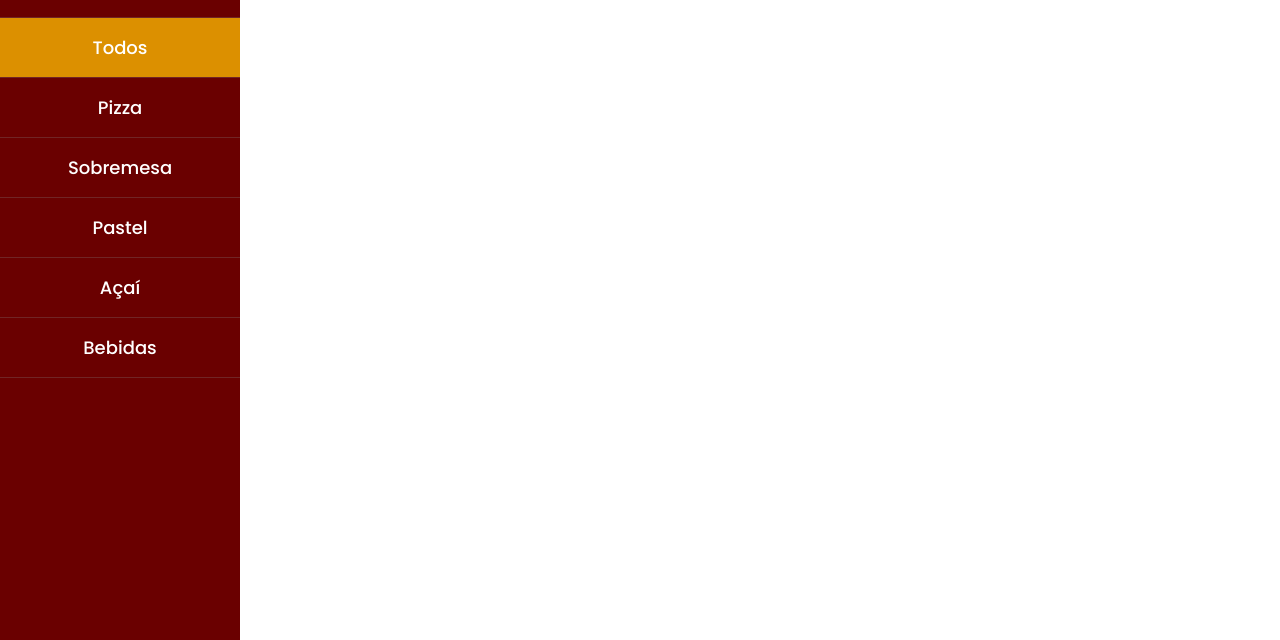
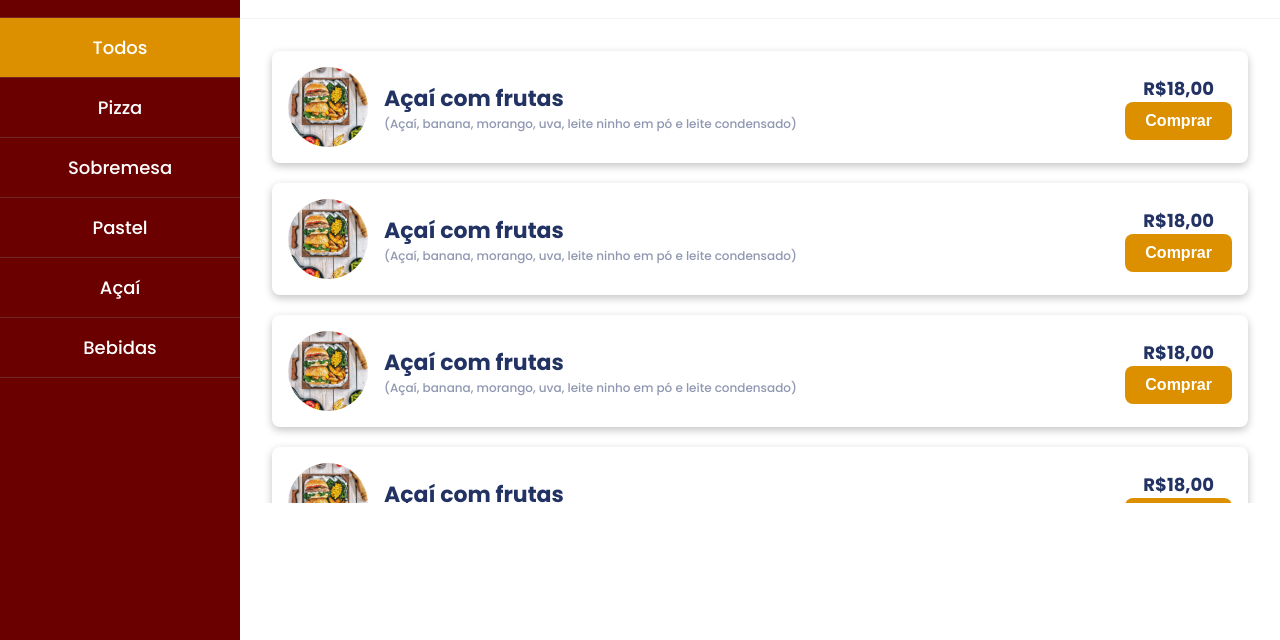
Before and after one commit to rodolfosouzamenezes/tegrafood, a plain HTML site: page front-end/index.html in a window 1280 px wide. Shown: the part 160-800 px from the top of the page. Drawn offline with Linux system fonts and the light colour scheme.

Commit message:
feat(product): product list

```diff
--- a/front-end/index.html
+++ b/front-end/index.html
@@ -73,6 +73,62 @@
           </ul>
         </div>
         <div class="products__container">
+          <div class="product">
+            <div class="product__infos">
+              <img src="./src/assets/auth-image.webp" alt="">
+              <div class="product__description">
+                <h2 class="title">Açaí com frutas</h2>
+                <p class="description">(Açaí, banana, morango, uva, leite ninho em pó e leite condensado)</p>
+              </div>
+            </div>
+
+            <div class="product__cta">
+              <p>R$18,00</p>
+              <button class="btn btn__primary">Comprar</button>
+            </div>
+          </div>
+          <div class="product">
+            <div class="product__infos">
+              <img src="./src/assets/auth-image.webp" alt="">
+              <div class="product__description">
+                <h2 class="title">Açaí com frutas</h2>
+                <p class="description">(Açaí, banana, morango, uva, leite ninho em pó e leite condensado)</p>
+              </div>
+            </div>
+
+            <div class="product__cta">
+              <p>R$18,00</p>
+              <button class="btn btn__primary">Comprar</button>
+            </div>
+          </div>
+          <div class="product">
+            <div class="product__infos">
+              <img src="./src/assets/auth-image.webp" alt="">
+              <div class="product__description">
+                <h2 class="title">Açaí com frutas</h2>
+                <p class="description">(Açaí, banana, morango, uva, leite ninho em pó e leite condensado)</p>
+              </div>
+            </div>
+
+            <div class="product__cta">
+              <p>R$18,00</p>
+              <button class="btn btn__primary">Comprar</button>
+            </div>
+          </div>
+          <div class="product">
+            <div class="product__infos">
+              <img src="./src/assets/auth-image.webp" alt="">
+              <div class="product__description">
+                <h2 class="title">Açaí com frutas</h2>
+                <p class="description">(Açaí, banana, morango, uva, leite ninho em pó e leite condensado)</p>
+              </div>
+            </div>
+
+            <div class="product__cta">
+              <p>R$18,00</p>
+              <button class="btn btn__primary">Comprar</button>
+            </div>
+          </div>
 
         </div>
       </section>
--- a/front-end/src/styles/index.css
+++ b/front-end/src/styles/index.css
@@ -103,6 +103,7 @@
   justify-content: space-between;
   align-items: center;
   padding: 32px;
+  border-bottom: 1px solid #F4F4F4;
 }
 
 .content__top > h1 > span {
@@ -127,3 +128,58 @@
 .filter__item:hover {
   background: #F0F0F0;
 }
+
+.products__container {
+  padding: 32px;
+  overflow-x: hidden;
+  overflow-y: auto;
+  height: 420px;
+}
+
+.product {
+  display: flex;
+  justify-content: space-between;
+  align-items: center;
+  width: 100%;
+  margin-bottom: 20px;
+  box-shadow: rgba(0, 0, 0, 0.24) 0px 3px 8px;
+  border-radius: 8px;
+  transition: ease-in .1s transform;
+}
+
+.product:hover {
+  transform: scale(1.004);
+}
+
+.product__infos {
+  display: flex;
+  align-items: center;
+  margin: 16px;
+}
+
+.product__infos img {
+  width: 80px;
+  height: 80px;
+  margin-right: 16px;
+  border-radius: 50%;
+  overflow: hidden;
+  object-fit: cover;
+}
+
+.product__cta {
+  display: flex;
+  flex-direction: column;
+  align-items: center;
+  justify-content: space-between;
+  height: 100%;
+  margin-right: 16px;
+}
+
+.product__cta > p {
+  font-weight: bold;
+  font-size: 18px;
+}
+
+.product__cta .btn {
+  padding: 10px 20px;
+}
```
